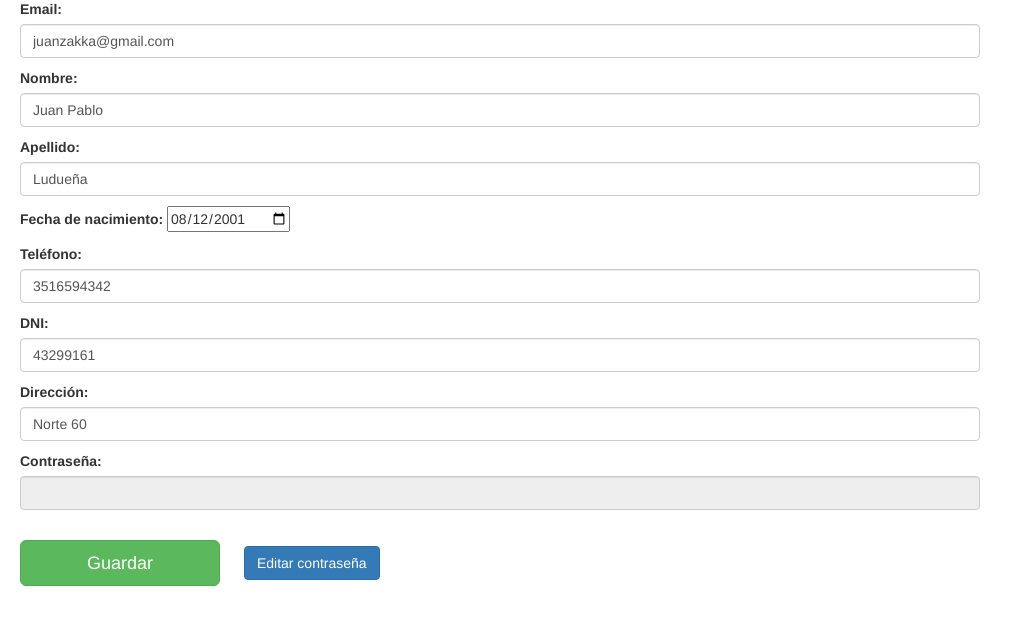
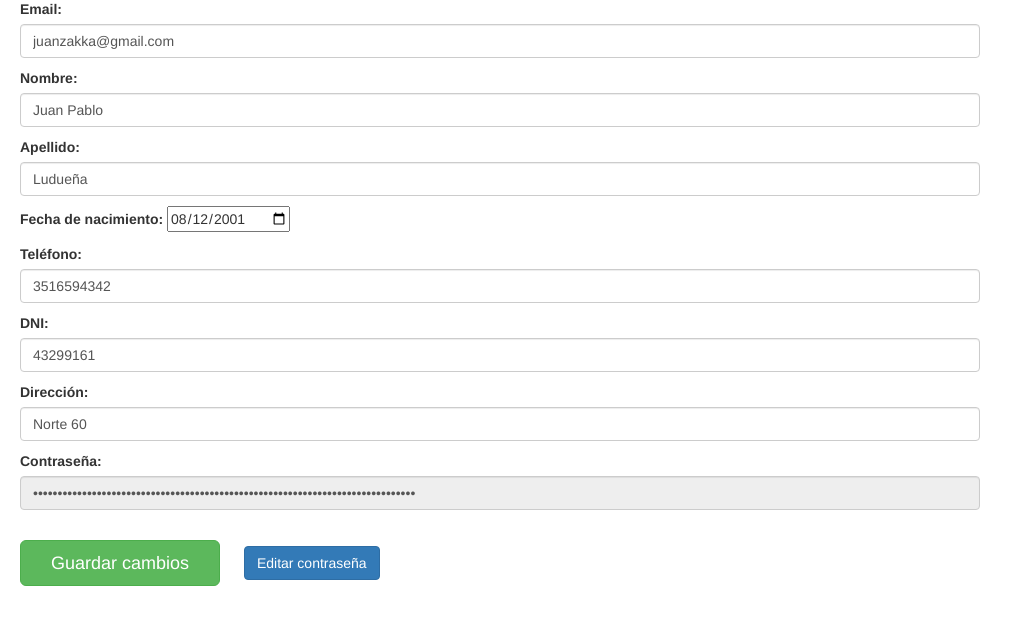
Before and after one commit to juampiludu/banco, a Django app: page /perfil/ in a window 1280 px wide. Shown: the part 73-698 px from the top of the page, without its empty margins (0-1023 px from the left). Run offline with Django 3.2, Linux system fonts and the light colour scheme; a user stored in the database is signed in; some libraries are stand-ins or nearby versions.

Commit message:
errores corregidos

```diff
--- a/Banco/Perfiles/form.py
+++ b/Banco/Perfiles/form.py
@@ -138,11 +138,12 @@ class ActualizarForm(UserChangeForm):
             'phone',
             'dni',
             'direction',
+            'password',
         )
 
 class CambiarContraForm(PasswordChangeForm):
 
-    old_password = forms.CharField(label='Antigua contraseña:', widget=forms.TextInput(
+    old_password = forms.CharField(label='Actual contraseña:', widget=forms.TextInput(
         attrs={
             'type': 'password',
             'class': 'form-control',
--- a/Banco/Perfiles/templates/perfil.html
+++ b/Banco/Perfiles/templates/perfil.html
@@ -30,7 +30,7 @@
                         {{ form.as_p }}
                         {% csrf_token %}
                         <br>
-                        <button style="width: 200px;" type="submit" class="btn btn-success btn-lg">Guardar</button>
+                        <button style="width: 200px;" type="submit" class="btn btn-success btn-lg">Guardar cambios</button>
                         <button style="margin-left: 20px;" type="button" class="btn btn-primary" onclick="window.location='/perfil/actualizar-contraseña'">Editar contraseña</button>
                     </form>
                   </div>
--- a/Banco/Perfiles/templates/perfil/change_pass.html
+++ b/Banco/Perfiles/templates/perfil/change_pass.html
@@ -15,7 +15,7 @@
                     <ul>
                         <li>Tu contraseña no puede ser similar a otro dato personal.</li>
                         <li>Tu contraseña debe contener al menos 8 caracteres.</li>
-                        <li>Tu contraseña no puede ser igual que la actualmente usada.</li>
+                        <li>Tu contraseña no puede ser igual que la usada actualmente.</li>
                         <li>Tu contraseña no puede ser solamente numérica.</li>
                     </ul>
                     <br>
```
Also changed, not shown: Banco/db.sqlite3.
